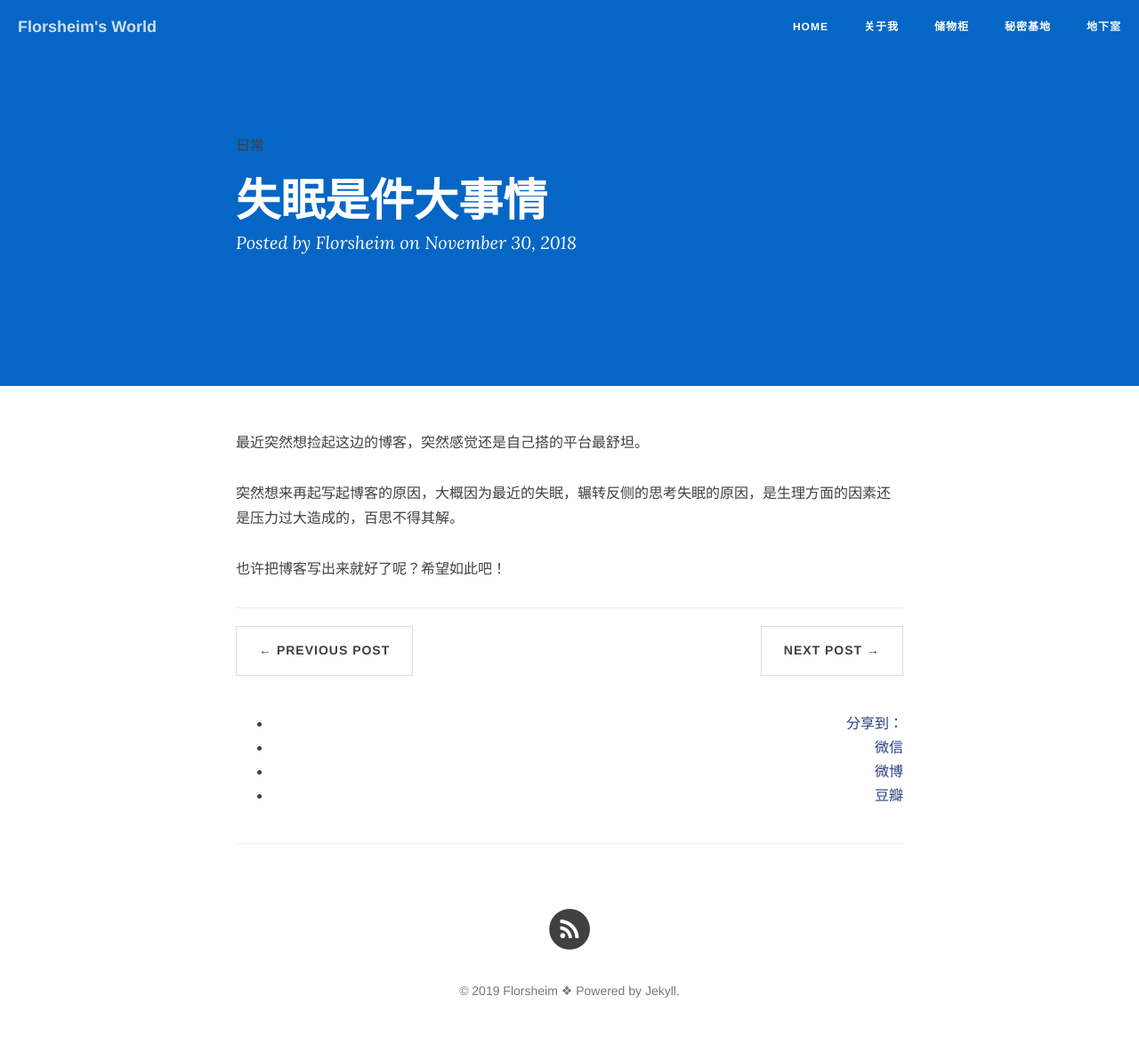
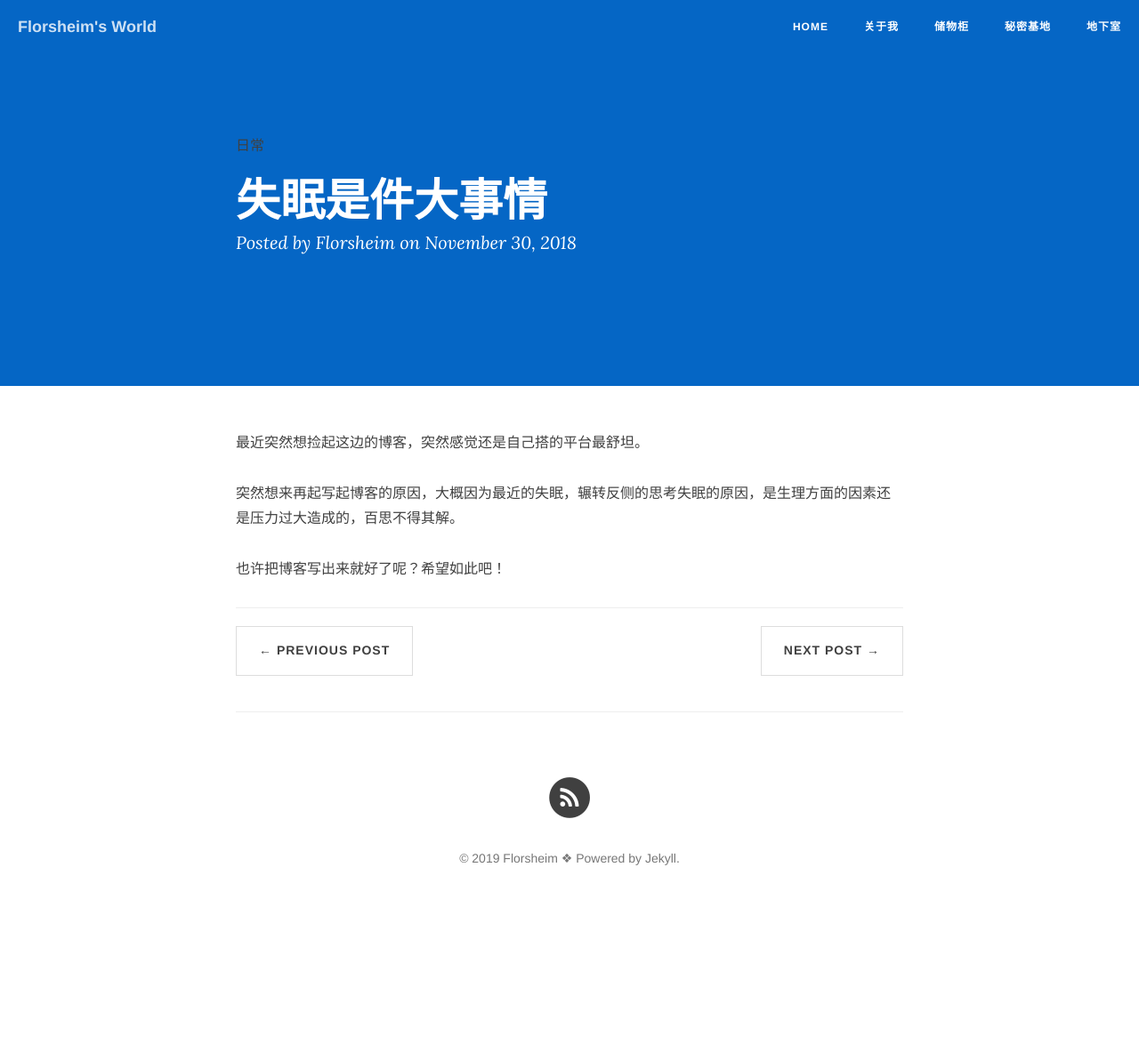
Before and after one commit to bear-kid/bear-kid.github.io, a Jekyll site: the page built from _posts/2018-11-30-insomnia.md, in a window 1280 px wide. Shown: the whole page at 89% size. Built offline with Jekyll 4.4.1, drawn with Linux system fonts in a browser that asks for light colours; nearby versions of some CDN libraries; comment, search, counter and statistics services are not loaded; after the commit the page ends 1043 px from its top, so only the background shows below that.

Commit message:
Update post.html

```diff
--- a/_layouts/post.html
+++ b/_layouts/post.html
@@ -75,11 +75,6 @@ layout: default
                     data-url="{{site.url}}{{page.url}}">
                     <div class="ds-share-inline">
                       <ul  class="ds-share-icons-16">
-
-                        <li data-toggle="ds-share-icons-more"><a class="ds-more" href="#">分享到：</a></li>
-                        <li><a class="ds-wechat flat" href="javascript:void(0);" data-service="wechat">微信</a></li>
-                        <li><a class="ds-weibo flat" href="javascript:void(0);" data-service="weibo">微博</a></li>
-                        <li><a class="ds-douban flat" href="javascript:void(0);" data-service="douban">豆瓣</a></li>
                       </ul>
                       <div class="ds-share-icons-more">
                       </div>
```
